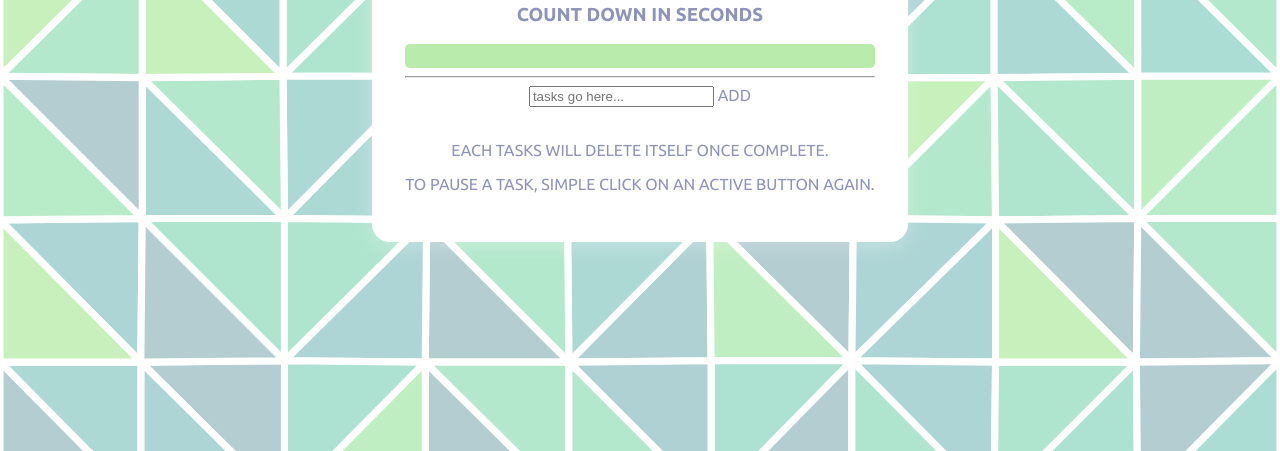
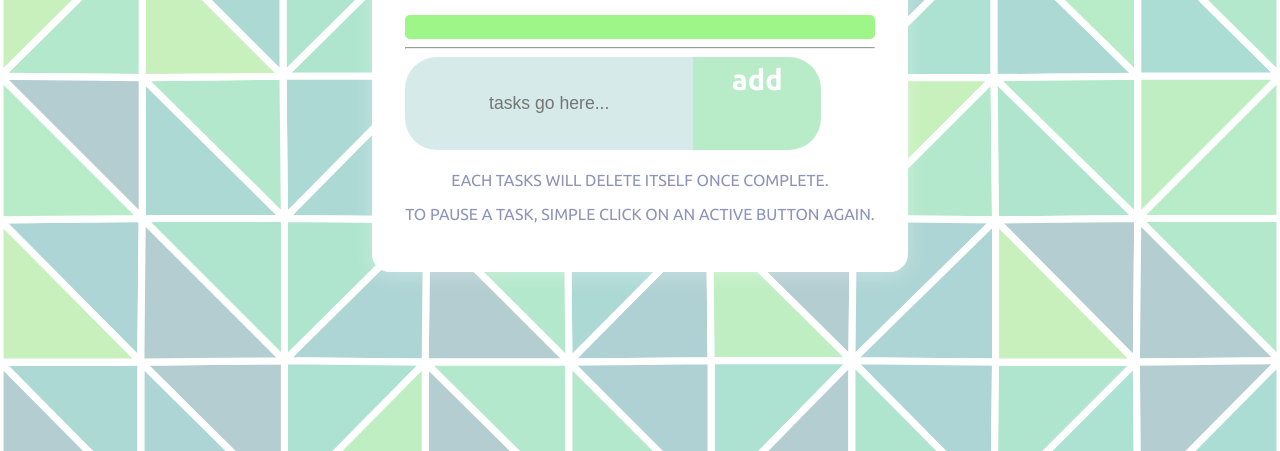
Before and after one commit to tusia313/js-css-html-pomodoro-timer, a plain HTML site: page index.html in a window 1280 px wide. Shown: the part 349-800 px from the top of the page. Drawn offline with Linux system fonts and the light colour scheme.

Commit message:
Styling input

```diff
--- a/css/style.css
+++ b/css/style.css
@@ -15,7 +15,7 @@ body {
     height: 100vh;
     align-items: center;
     text-align: center;
-    color: #8D93B9;
+    color: #8D93B9 !important;
     font-family: "Ubuntu", sans-serif;
     text-transform: uppercase;
 }
@@ -35,7 +35,7 @@ h1 {
 
 .custom-slider {
     width: 100%;
-    height: 1.5rem;
+    height: 100%;
     background-color: rgba(199, 240, 189, 0.3);
     border-radius: 5px;
 }
@@ -43,6 +43,41 @@ h1 {
 .fill {
     width: 100%;
     height: 1.5rem;
-    background-color: #B9ECAC;
+    background-color: #9ef689;
     border-radius: 5px;
 }
+
+.input-container {
+    height: 5rem;
+    width: 26rem;
+    display: flex;
+    text-align: center;
+}
+
+.input-container input {
+    background-color: rgba(174, 213, 213, 0.5);
+    border-radius: 2rem 0 0 2rem;
+    padding: 0.4rem 0;
+    width: 18rem;
+    border: none;
+    font-size: 1.1rem;
+}
+
+.input-container input:focus {
+    outline: none;
+}
+
+.input-container .submit-button {
+    background-color: #b8ebc7;
+    border: none;
+    height: 100%;
+    width: 8rem;
+    padding: 0.4rem 0;
+    color: white;
+    border-radius: 0 2rem 2rem 0;
+    font-weight: bold;
+    font-size: 1.8rem;
+    text-transform: lowercase;
+    text-align: center;
+
+}
```
